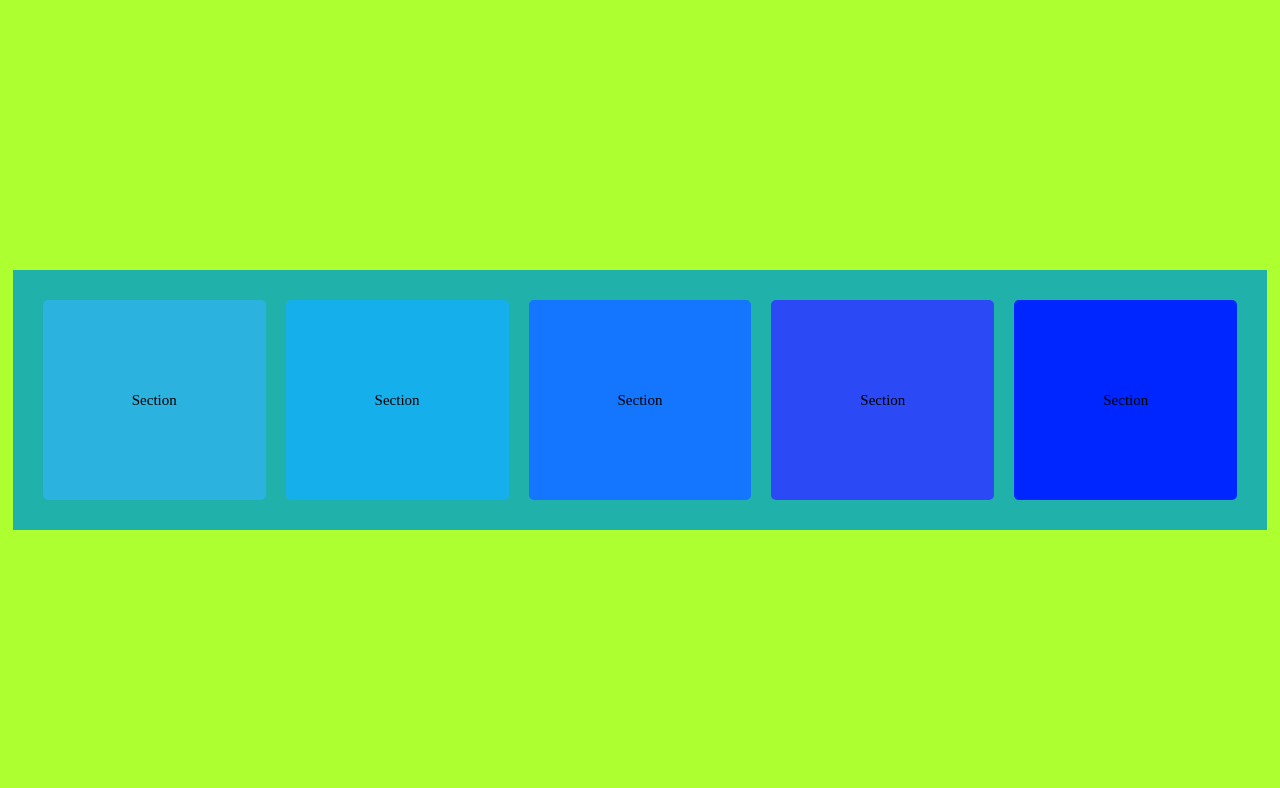
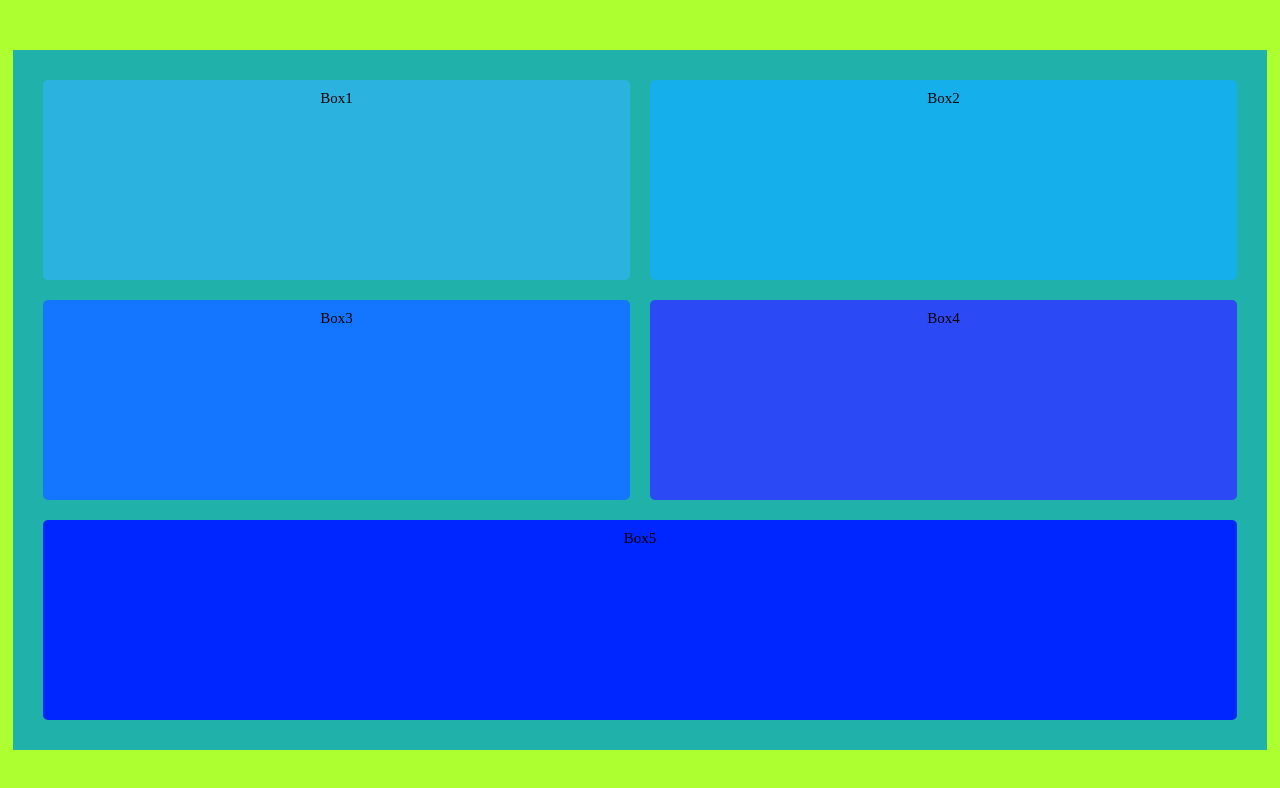
Before and after one commit to akhilnallur/task-sample, a plain HTML site: page index.html in a window 1280 px wide. Drawn offline with Linux system fonts and the light colour scheme.

Commit message:
style edited

```diff
--- a/index.html
+++ b/index.html
@@ -11,11 +11,11 @@
 
 <body>
     <section>
-        <div class="box">Section</div>
-        <div class="box">Section</div>
-        <div class="box">Section</div>
-        <div class="box">Section</div>
-        <div class="box">Section</div>
+        <div class="box">Box1</div>
+        <div class="box">Box2</div>
+        <div class="box">Box3</div>
+        <div class="box">Box4</div>
+        <div class="box">Box5</div>
     </section>
 
 </body>
--- a/style.css
+++ b/style.css
@@ -17,6 +17,7 @@ section{
     background: lightseagreen;
     width: 98%;
     display: flex;
+    flex-wrap: wrap;
     justify-content: space-evenly;
     align-items: center;
     font-size: calc(100%/80px);
@@ -27,13 +28,11 @@ section .box{
     width: 200px;
     height: 200px;
     border-radius: 5px;
-    display: flex;
-    flex-direction: column;
-    justify-content: center;
-    align-items: center;
     font-size: 15px;
+    text-align: center;
     padding: 10px;
     margin: 10px;
+    flex-basis: 400px;
     flex-grow: 1;
     transition: all 0.5s;
 }
@@ -45,6 +44,7 @@ section .box:hover{
 
 .box:nth-of-type(1){
     background: rgb(44, 178, 223);
+    flex-shrink: 2;
 }
 .box:nth-of-type(2){
     background: rgb(21, 175, 236);
```
